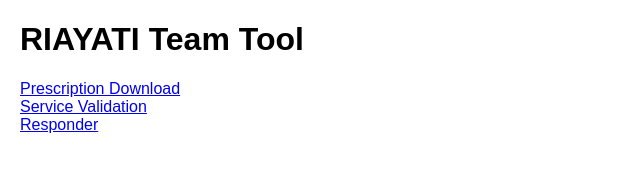
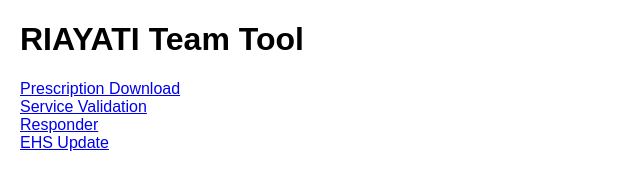
Before and after one commit to waslak/cv, a plain HTML site: page index.html in a window 1280 px wide. Shown: the whole page, without its empty margins (0-640 px from the left). Drawn offline with Linux system fonts and the light colour scheme.

Commit message:
Update index.html

```diff
--- a/index.html
+++ b/index.html
@@ -9,7 +9,8 @@
 <div>
     <a href="./ViewPharmacy.html">Prescription Download</a> <br>
     <a href="./Apitest.html">Service Validation</a> <br>
-    <a href = ./Responder.html>Responder</a>
+    <a href = ./Responder.html>Responder</a> <br>
+      <a href="./EHS.html">EHS Update </a>
 </div>
 
 </body>
```
